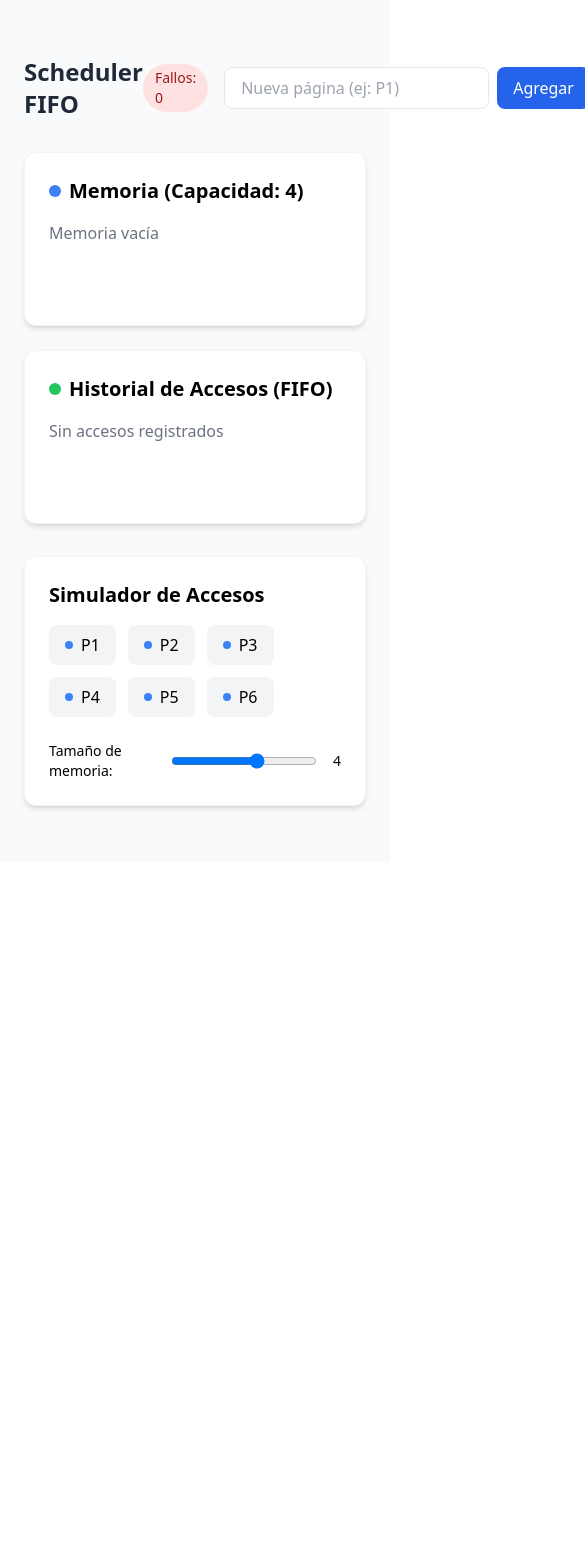
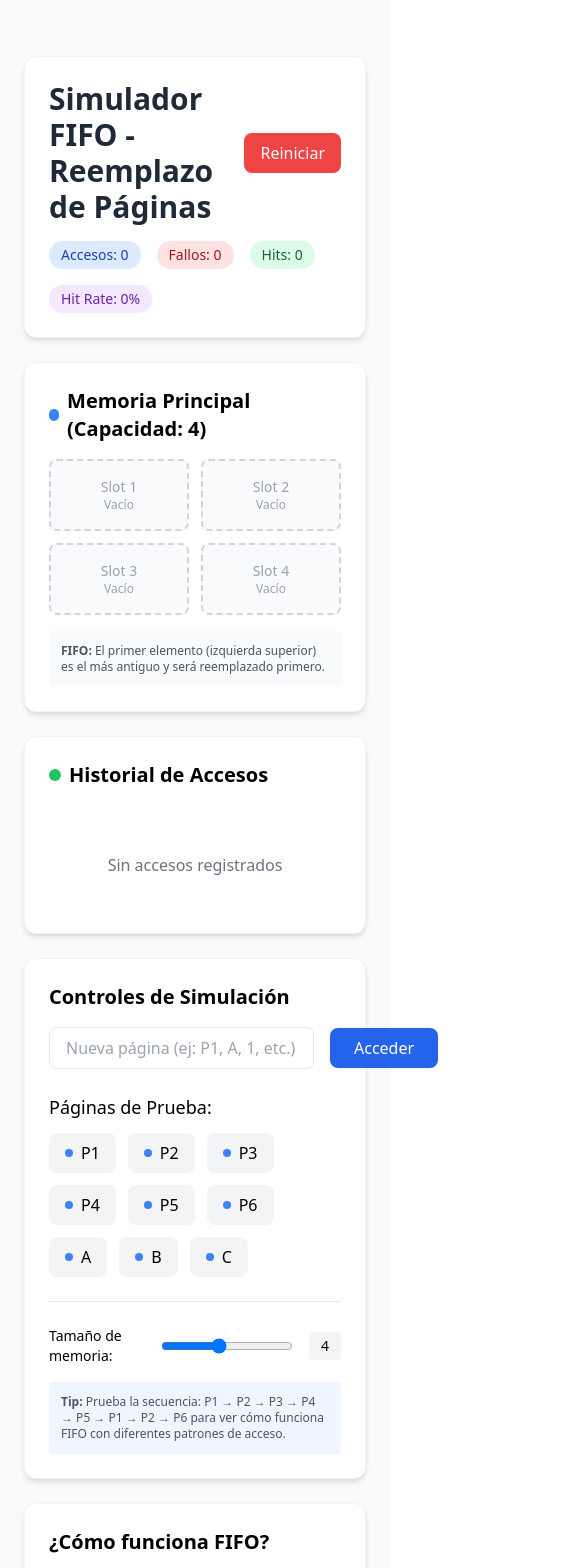
Before and after one commit to rogdli/fifo-page-simulator, a React (Create React App) app: page / in a window 390 px wide. Shown: the top 1568 px of the page, 585 px wide, since content can reach past the window. Before the commit the page ends 862 px from the top, so only its background shows below. Built offline with nearby package versions, Linux system fonts and the light colour scheme.

Commit message:
Update SchedulerUI.js

```diff
--- a/src/components/SchedulerUI.js
+++ b/src/components/SchedulerUI.js
@@ -6,122 +6,202 @@ import React, { useState } from 'react';
 const SchedulerUI = () => {
   const [pages, setPages] = useState([]);
   const [accessHistory, setAccessHistory] = useState([]);
-  // Capacidad de memoria se inicializa con 4 pero puede modificarse.
   const [memorySize, setMemorySize] = useState(4);
   const [newPage, setNewPage] = useState('');
   const [pageFaults, setPageFaults] = useState(0);
+  const [hits, setHits] = useState(0);
+  const [lastOperation, setLastOperation] = useState(null);
+
+  const resetSimulation = () => {
+    setPages([]);
+    setAccessHistory([]);
+    setPageFaults(0);
+    setHits(0);
+    setLastOperation(null);
+  };
 
   const handlePageAccess = (pageId) => {
-    if (!pages.includes(pageId)) {
+    // Agregar al historial de accesos
+    setAccessHistory(prev => [...prev, pageId]);
 
-      // Fallo de página
-
+    if (pages.includes(pageId)) {
+      // HIT: La página ya está en memoria
+      setHits(prev => prev + 1);
+      setLastOperation({
+        type: 'hit',
+        page: pageId,
+        message: `Página ${pageId} encontrada en memoria`
+      });
+    } else {
+      // MISS: Fallo de página
       setPageFaults(prev => prev + 1);
 
       if (pages.length >= memorySize) {
-        // Aquí ocurre el reemplazo FIFO.
-        const oldestPage = accessHistory[0];
-        const newPages = pages.filter(p => p !== oldestPage);
-        setPages([...newPages, pageId]);
-        setAccessHistory([...accessHistory.slice(1), pageId]);
-      } else
-      // Si la capacidad no está llena...
-      {
-        setPages([...pages, pageId]);
-        setAccessHistory([...accessHistory, pageId]);
+        // Memoria llena - aplicar FIFO
+        const oldestPage = pages[0]; // El primero es el más antiguo
+        const newPages = [...pages.slice(1), pageId]; // Remover el primero, agregar al final
+        setPages(newPages);
+        setLastOperation({
+          type: 'replacement',
+          page: pageId,
+          replacedPage: oldestPage,
+          message: `Página ${pageId} reemplaza a ${oldestPage} (FIFO)`
+        });
+      } else {
+        // Memoria no llena - solo agregar
+        setPages(prev => [...prev, pageId]);
+        setLastOperation({
+          type: 'load',
+          page: pageId,
+          message: `Página ${pageId} cargada en memoria`
+        });
       }
-    } else {
-      // Si la página ya en memoria...
-      setAccessHistory([...accessHistory.filter(p => p !== pageId), pageId]);
     }
   };
 
   const addNewPage = () => {
-    if (newPage && !pages.includes(newPage)) {
-      handlePageAccess(newPage);
+    if (newPage && newPage.trim() !== '') {
+      handlePageAccess(newPage.trim());
       setNewPage('');
     }
   };
 
+  const hitRate = accessHistory.length > 0 ? (hits / accessHistory.length * 100).toFixed(1) : 0;
+
   return (
-    <div className="p-6 max-w-4xl mx-auto">
-      <div className="flex justify-between items-center mb-8">
-        <h1 className="text-2xl font-bold text-gray-800">Scheduler FIFO</h1>
-        <div className="flex items-center space-x-4">
-          <span className="text-sm bg-red-100 text-red-800 px-3 py-1 rounded-full">
+    <div className="p-6 max-w-6xl mx-auto bg-gray-50 min-h-screen">
+      <div className="bg-white p-6 rounded-xl shadow-md border border-gray-100 mb-6">
+        <div className="flex justify-between items-center mb-4">
+          <h1 className="text-3xl font-bold text-gray-800">Simulador FIFO - Reemplazo de Páginas</h1>
+          <button
+            onClick={resetSimulation}
+            className="px-4 py-2 bg-red-500 text-white rounded-lg hover:bg-red-600 transition-colors"
+          >
+            Reiniciar
+          </button>
+        </div>
+
+        <div className="flex flex-wrap gap-4 text-sm">
+          <span className="bg-blue-100 text-blue-800 px-3 py-1 rounded-full">
+            Accesos: {accessHistory.length}
+          </span>
+          <span className="bg-red-100 text-red-800 px-3 py-1 rounded-full">
             Fallos: {pageFaults}
           </span>
-          <div className="flex space-x-2">
-            <input
-              type="text"
-              value={newPage}
-              onChange={(e) => setNewPage(e.target.value)}
-              placeholder="Nueva página (ej: P1)"
-              className="px-4 py-2 border rounded-lg focus:ring-2 focus:ring-blue-500 focus:border-blue-500"
-              onKeyPress={(e) => e.key === 'Enter' && addNewPage()}
-            />
-            <button
-              onClick={addNewPage}
-              className="px-4 py-2 bg-blue-600 text-white rounded-lg hover:bg-blue-700 transition-colors"
-            >
-              Agregar
-            </button>
-          </div>
+          <span className="bg-green-100 text-green-800 px-3 py-1 rounded-full">
+            Hits: {hits}
+          </span>
+          <span className="bg-purple-100 text-purple-800 px-3 py-1 rounded-full">
+            Hit Rate: {hitRate}%
+          </span>
         </div>
       </div>
 
-      <div className="grid grid-cols-1 md:grid-cols-2 gap-6 mb-8">
+      {lastOperation && (
+        <div className={`p-4 rounded-lg mb-6 ${
+          lastOperation.type === 'hit' ? 'bg-green-50 border-l-4 border-green-500' :
+          lastOperation.type === 'replacement' ? 'bg-red-50 border-l-4 border-red-500' :
+          'bg-blue-50 border-l-4 border-blue-500'
+        }`}>
+          <div className="flex items-center">
+            <span className={`w-3 h-3 rounded-full mr-3 ${
+              lastOperation.type === 'hit' ? 'bg-green-500' :
+              lastOperation.type === 'replacement' ? 'bg-red-500' :
+              'bg-blue-500'
+            }`}></span>
+            <span className="font-medium">{lastOperation.message}</span>
+          </div>
+        </div>
+      )}
+
+      <div className="grid grid-cols-1 lg:grid-cols-2 gap-6 mb-6">
         <div className="bg-white p-6 rounded-xl shadow-md border border-gray-100">
           <h2 className="text-xl font-semibold mb-4 flex items-center">
             <span className="w-3 h-3 bg-blue-500 rounded-full mr-2"></span>
-            Memoria (Capacidad: {memorySize})
+            Memoria Principal (Capacidad: {memorySize})
           </h2>
-          <div className="flex flex-wrap gap-3 min-h-20">
-            {pages.map((page, index) => (
+          <div className="grid grid-cols-2 gap-3 mb-4">
+            {Array.from({ length: memorySize }, (_, index) => (
               <div
                 key={index}
-                className="px-4 py-2 bg-blue-100 text-blue-800 rounded-lg flex items-center"
+                className={`p-4 rounded-lg border-2 border-dashed min-h-16 flex items-center justify-center ${
+                  pages[index]
+                    ? 'bg-blue-100 border-blue-300 text-blue-800'
+                    : 'bg-gray-50 border-gray-300 text-gray-400'
+                }`}
               >
-                {page}
-                {accessHistory[0] === page && (
-                  <span className="ml-2 text-xs bg-red-500 text-white px-2 py-0.5 rounded-full">Siguiente</span>
+                {pages[index] ? (
+                  <div className="text-center">
+                    <div className="font-bold text-lg">{pages[index]}</div>
+                    <div className="text-xs">
+                      {index === 0 ? 'Más antiguo' : `Posición ${index + 1}`}
+                    </div>
+                  </div>
+                ) : (
+                  <div className="text-center">
+                    <div className="text-sm">Slot {index + 1}</div>
+                    <div className="text-xs">Vacío</div>
+                  </div>
                 )}
               </div>
             ))}
-            {pages.length === 0 && (
-              <p className="text-gray-500">Memoria vacía</p>
-            )}
+          </div>
+          <div className="text-xs text-gray-600 bg-gray-50 p-3 rounded">
+            <strong>FIFO:</strong> El primer elemento (izquierda superior) es el más antiguo y será reemplazado primero.
           </div>
         </div>
 
         <div className="bg-white p-6 rounded-xl shadow-md border border-gray-100">
           <h2 className="text-xl font-semibold mb-4 flex items-center">
             <span className="w-3 h-3 bg-green-500 rounded-full mr-2"></span>
-            Historial de Accesos (FIFO)
+            Historial de Accesos
           </h2>
-          <div className="flex flex-wrap gap-3 min-h-20">
+          <div className="max-h-40 overflow-y-auto mb-4">
+            <div className="flex flex-wrap gap-2">
               {accessHistory.map((page, index) => (
                 <div
                   key={index}
-                className={`px-4 py-2 rounded-lg flex items-center ${
-                  index === 0 ? 'bg-red-100 text-red-800' : 'bg-green-100 text-green-800'
+                  className={`px-3 py-1 rounded text-sm ${
+                    index === accessHistory.length - 1
+                      ? 'bg-yellow-200 text-yellow-800 ring-2 ring-yellow-300'
+                      : 'bg-gray-100 text-gray-700'
                   }`}
                 >
                   {page}
-                {index === 0 && <span className="ml-2 text-xs bg-red-500 text-white px-2 py-0.5 rounded-full">Siguiente</span>}
                 </div>
               ))}
+            </div>
+          </div>
           {accessHistory.length === 0 && (
-              <p className="text-gray-500">Sin accesos registrados</p>
+            <p className="text-gray-500 text-center py-8">Sin accesos registrados</p>
           )}
         </div>
       </div>
+
+      <div className="bg-white p-6 rounded-xl shadow-md border border-gray-100 mb-6">
+        <h2 className="text-xl font-semibold mb-4">Controles de Simulación</h2>
+
+        <div className="flex items-center space-x-4 mb-6">
+          <input
+            type="text"
+            value={newPage}
+            onChange={(e) => setNewPage(e.target.value)}
+            placeholder="Nueva página (ej: P1, A, 1, etc.)"
+            className="px-4 py-2 border rounded-lg focus:ring-2 focus:ring-blue-500 focus:border-blue-500 flex-1 max-w-xs"
+            onKeyPress={(e) => e.key === 'Enter' && addNewPage()}
+          />
+          <button
+            onClick={addNewPage}
+            className="px-6 py-2 bg-blue-600 text-white rounded-lg hover:bg-blue-700 transition-colors"
+          >
+            Acceder
+          </button>
         </div>
 
-      <div className="bg-white p-6 rounded-xl shadow-md border border-gray-100">
-        <h2 className="text-xl font-semibold mb-4">Simulador de Accesos</h2>
-        <div className="flex flex-wrap gap-3 mb-6">
-          {['P1', 'P2', 'P3', 'P4', 'P5', 'P6'].map((page) => (
+        <div className="mb-6">
+          <h3 className="text-lg font-medium mb-3">Páginas de Prueba:</h3>
+          <div className="flex flex-wrap gap-3">
+            {['P1', 'P2', 'P3', 'P4', 'P5', 'P6', 'A', 'B', 'C'].map((page) => (
               <button
                 key={page}
                 onClick={() => handlePageAccess(page)}
@@ -132,26 +212,47 @@ const SchedulerUI = () => {
               </button>
             ))}
           </div>
-        <div className="flex items-center space-x-4">
+        </div>
+
+        <div className="border-t pt-6">
+          <div className="flex items-center space-x-4 mb-4">
             <span className="text-sm font-medium">Tamaño de memoria:</span>
             <input
               type="range"
               min="1"
-            max="6"
+              max="8"
               value={memorySize}
               onChange={(e) => {
                 const newSize = parseInt(e.target.value);
                 setMemorySize(newSize);
                 if (pages.length > newSize) {
-                // Ajustar páginas si reducimos el tamaño de memoria
-                const excess = pages.length - newSize;
-                setPages(pages.slice(excess));
-                setAccessHistory(accessHistory.slice(excess));
+                  // Si reducimos el tamaño, mantenemos solo las páginas más recientes
+                  const excessPages = pages.length - newSize;
+                  setPages(pages.slice(excessPages));
                 }
               }}
               className="w-48"
             />
-          <span className="text-sm font-medium">{memorySize}</span>
+            <span className="text-sm font-medium bg-gray-100 px-3 py-1 rounded">{memorySize}</span>
+          </div>
+
+          <div className="text-xs text-gray-600 bg-blue-50 p-3 rounded">
+            <strong>Tip:</strong> Prueba la secuencia: P1 → P2 → P3 → P4 → P5 → P1 → P2 → P6 para ver cómo funciona FIFO con diferentes patrones de acceso.
+          </div>
+        </div>
+      </div>
+
+      <div className="bg-white p-6 rounded-xl shadow-md border border-gray-100">
+        <h2 className="text-xl font-semibold mb-4">¿Cómo funciona FIFO?</h2>
+        <div className="prose prose-sm max-w-none">
+          <p className="text-gray-700 mb-3">
+            <strong>First In, First Out (FIFO)</strong> es un algoritmo de reemplazo de páginas que mantiene las páginas en memoria en el orden en que llegaron.
+          </p>
+          <ul className="text-gray-700 space-y-2">
+            <li><strong>Hit:</strong> Si la página solicitada ya está en memoria, no hay reemplazo.</li>
+            <li><strong>Miss con espacio:</strong> Si hay espacio libre, la página se carga directamente.</li>
+            <li><strong>Miss sin espacio:</strong> Se reemplaza la página más antigua (la primera que entró).</li>
+          </ul>
         </div>
       </div>
     </div>
```
Lines whose indentation alone changed are shown as unchanged.
